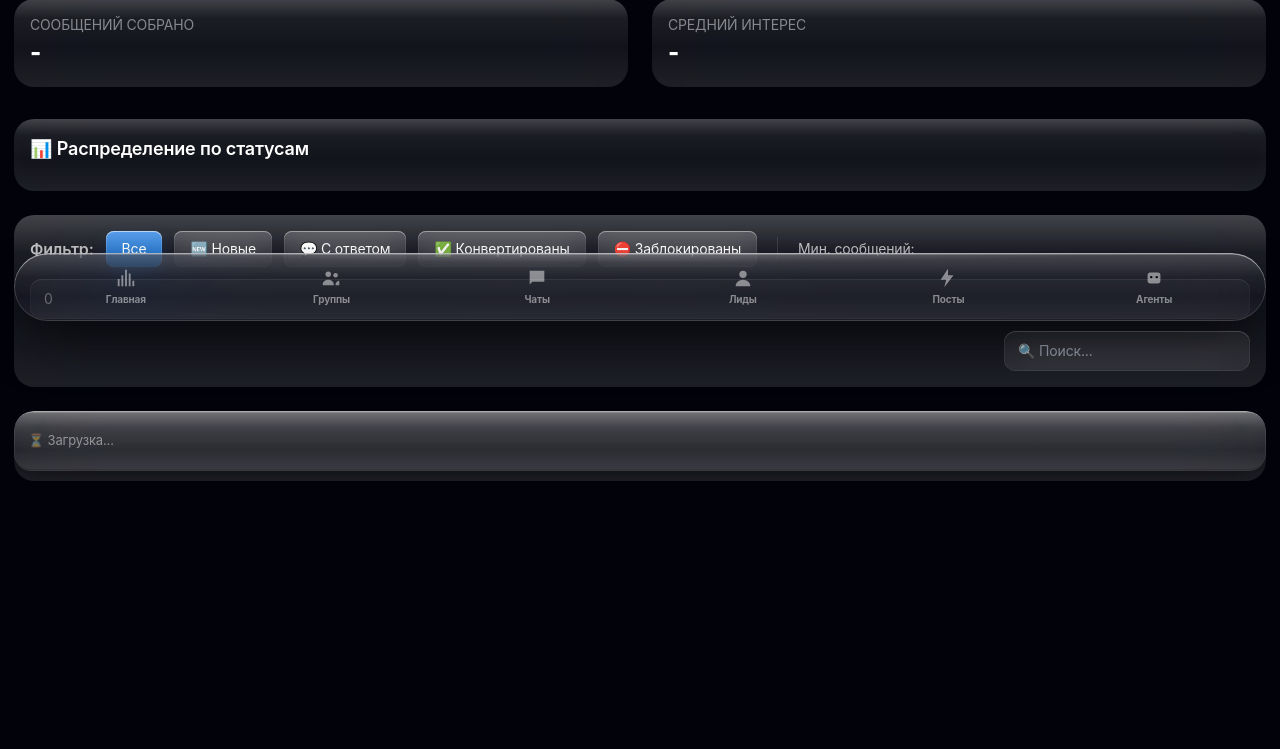
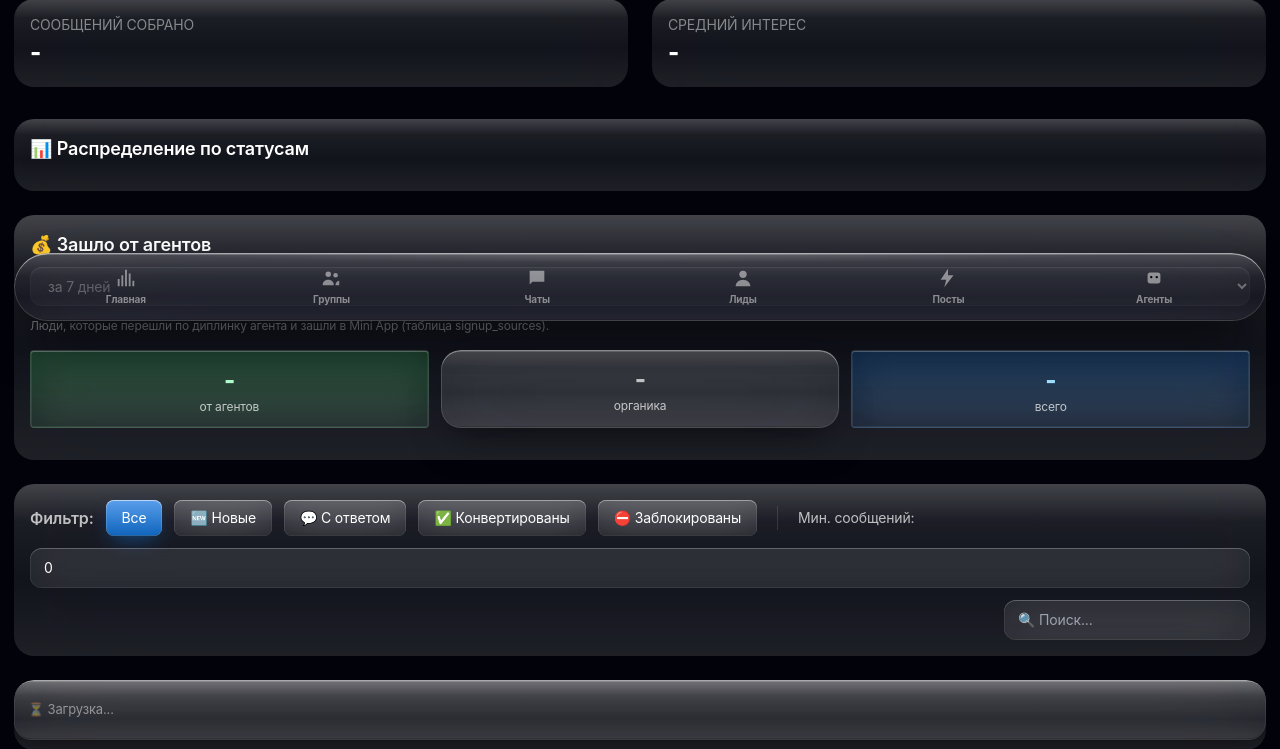
Before and after one commit to YaricSemenchuk/ai_moneymaker, a Python web app: template templates/users.html in a window 1280 px wide. Shown: the part 463-1212 px from the top of the page. Before the commit the page ends 944 px from the top, so only its background shows below. Run offline with Jinja, Linux system fonts and the light colour scheme; the template is opened without the code that fills it, so the values that code supplies are empty; some libraries are stand-ins or nearby versions.

Commit message:
feat(dashboard): show agent-attributed signups on Leads tab

```diff
--- a/templates/users.html
+++ b/templates/users.html
@@ -47,6 +47,37 @@
 <div class="bg-white rounded-lg p-6 shadow-md mb-6">
     <h3 class="text-lg font-semibold text-gray-800 mb-3">📊 Распределение по статусам</h3>
     <div id="status-distribution" class="grid grid-cols-2 md:grid-cols-4 gap-3"></div>
+</div>
+
+<!-- Conversions from agents -->
+<div class="bg-white rounded-lg p-6 shadow-md mb-6">
+    <div class="flex items-center justify-between mb-3 flex-wrap gap-2">
+        <h3 class="text-lg font-semibold text-gray-800">💰 Зашло от агентов</h3>
+        <select id="conv-window" onchange="loadConversions()"
+                class="border border-gray-300 rounded px-3 py-1 text-sm">
+            <option value="24">за 24 часа</option>
+            <option value="168" selected>за 7 дней</option>
+            <option value="720">за 30 дней</option>
+        </select>
+    </div>
+    <p class="text-xs text-gray-500 mb-4">
+        Люди, которые перешли по диплинку агента и зашли в Mini App (таблица signup_sources).
+    </p>
+    <div class="grid grid-cols-3 gap-3 mb-4">
+        <div class="bg-green-50 rounded p-3 text-center border border-green-200">
+            <div class="text-3xl font-bold text-green-700" id="conv-promo">-</div>
+            <div class="text-xs text-gray-600">от агентов</div>
+        </div>
+        <div class="bg-gray-50 rounded p-3 text-center border border-gray-200">
+            <div class="text-3xl font-bold text-gray-700" id="conv-organic">-</div>
+            <div class="text-xs text-gray-600">органика</div>
+        </div>
+        <div class="bg-blue-50 rounded p-3 text-center border border-blue-200">
+            <div class="text-3xl font-bold text-blue-700" id="conv-total">-</div>
+            <div class="text-xs text-gray-600">всего</div>
+        </div>
+    </div>
+    <div id="conv-by-agent" class="space-y-1"></div>
 </div>
 
 <!-- Filters -->
@@ -377,8 +408,43 @@ document.addEventListener('keydown', e => {
     if (e.key === 'Escape') hideUserModal();
 });
 
+async function loadConversions() {
+    try {
+        const hours = document.getElementById('conv-window').value || 168;
+        const res = await fetch(`/api/conversions/summary?hours=${hours}`);
+        const data = await res.json();
+        const s = data.summary || {};
+        document.getElementById('conv-promo').textContent = s.promo || 0;
+        document.getElementById('conv-organic').textContent = s.organic || 0;
+        document.getElementById('conv-total').textContent = s.total || 0;
+
+        const byAgent = data.by_agent || [];
+        const c = document.getElementById('conv-by-agent');
+        if (byAgent.length === 0) {
+            c.innerHTML = '<p class="text-gray-400 text-sm">Пока ни одной конверсии от агентов за период.</p>';
+            return;
+        }
+        const max = Math.max(...byAgent.map(a => a.signups || 0), 1);
+        c.innerHTML = '<div class="text-xs font-semibold text-gray-500 uppercase mb-1">По агентам</div>' +
+            byAgent.map(a => {
+                const pct = Math.round((a.signups || 0) / max * 100);
+                return `
+                <div class="flex items-center gap-3 text-sm">
+                    <span class="w-20 text-gray-700">Agent #${a.agent_id}</span>
+                    <div class="flex-1 bg-gray-100 rounded h-4 overflow-hidden">
+                        <div class="bg-green-500 h-4" style="width:${pct}%"></div>
+                    </div>
+                    <span class="w-10 text-right font-bold text-green-700">${a.signups || 0}</span>
+                </div>`;
+            }).join('');
+    } catch (err) {
+        console.error('Error loading conversions:', err);
+    }
+}
+
 loadStats();
 loadUsers();
-setInterval(() => { loadStats(); loadUsers(); }, 30000);
+loadConversions();
+setInterval(() => { loadStats(); loadUsers(); loadConversions(); }, 30000);
 </script>
 {% endblock %}
```
